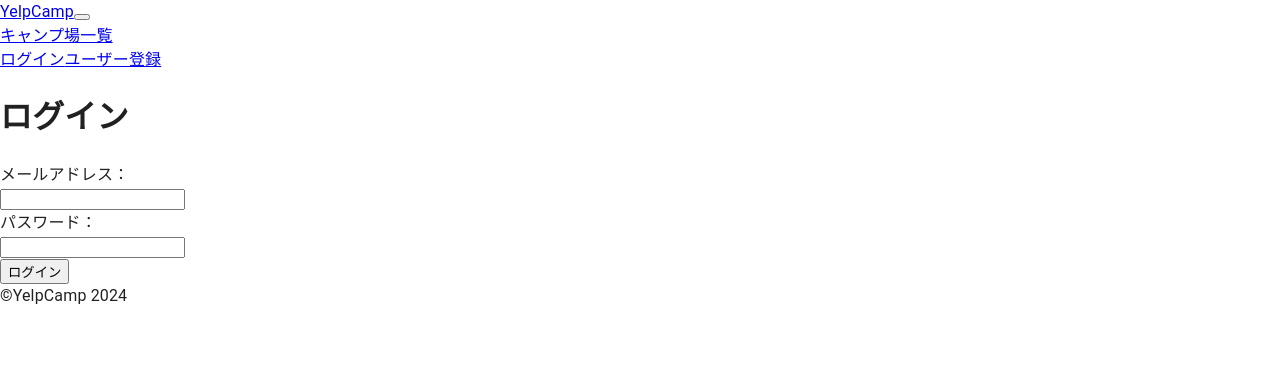
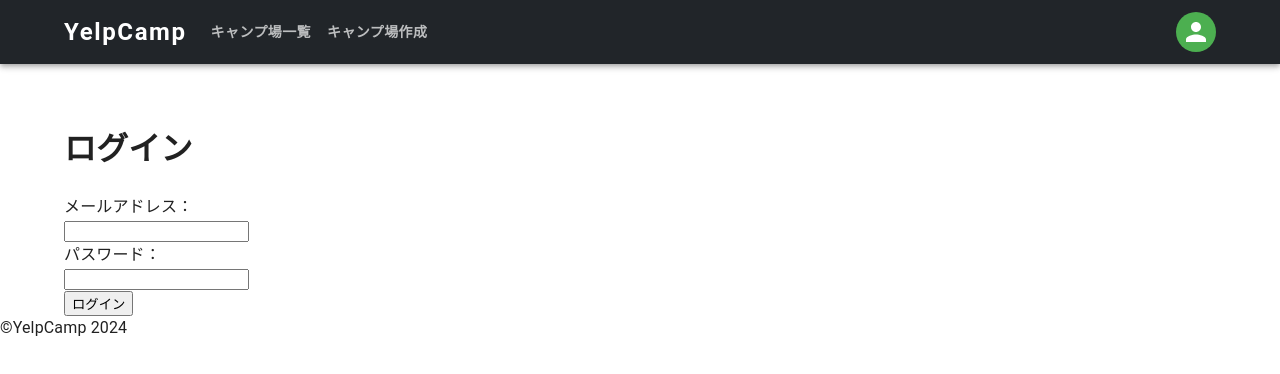
Before and after one commit to yukimnb/yelpcamp-react, a React (Vite) app: page /campgrounds/login in a window 1280 px wide. Shown: the top 374 px of the page. Built offline with nearby package versions, Linux system fonts and the light colour scheme.

Commit message:
NavBarをMUI仕様に修正

```diff
--- a/src/components/NavBar.jsx
+++ b/src/components/NavBar.jsx
@@ -1,15 +1,41 @@
+import { useState } from "react";
 import { Link, useNavigate } from "react-router-dom";
 import { useMutation } from "react-query";
 import { userLogout } from "../apis/user-api";
 import { toast } from "react-toastify";
 import { useUser } from "./ContextProvider";
 import { useErrorBoundary } from "react-error-boundary";
+import { styled } from "@mui/material/styles";
+import { AppBar, Box, Toolbar, IconButton, Typography, Menu, Container, Avatar, Button, MenuItem } from "@mui/material";
+import MenuIcon from "@mui/icons-material/Menu";
+
+const settings = [
+  { linkName: "ログイン", link: "/campgrounds/login" },
+  { linkName: "ユーザー登録", link: "/campgrounds/signup" },
+];
 
 export const NavBar = () => {
+  const [anchorElNav, setAnchorElNav] = useState(false);
+  const [anchorElUser, setAnchorElUser] = useState(null);
   const [user, setUser] = useUser();
   const navigate = useNavigate();
   const { showBoundary } = useErrorBoundary();
   const logoutMutation = useMutation(userLogout);
+
+  const handleOpenNavMenu = (event) => {
+    setAnchorElNav(event.currentTarget);
+  };
+  const handleOpenUserMenu = (event) => {
+    setAnchorElUser(event.currentTarget);
+  };
+
+  const handleCloseNavMenu = () => {
+    setAnchorElNav(null);
+  };
+
+  const handleCloseUserMenu = () => {
+    setAnchorElUser(null);
+  };
 
   const handleLogout = () => {
     logoutMutation.mutate(null, {
@@ -27,51 +53,124 @@ export const NavBar = () => {
   };
 
   return (
-    <nav className="navbar sticky-top navbar-expand-lg navbar-dark bg-dark">
-      <div className="container-fluid">
-        <Link to={"/"} className="navbar-brand">
-          YelpCamp
-        </Link>
-        <button
-          className="navbar-toggler ms-auto"
-          type="button"
-          data-bs-toggle="collapse"
-          data-bs-target="#navbarNavAltMarkup"
-          aria-controls="navbarNavAltMarkup"
-          aria-expanded="false"
-          aria-label="Toggle navigation">
-          <span className="navbar-toggler-icon"></span>
-        </button>
-        <div className="collapse navbar-collapse" id="navbarNavAltMarkup">
-          <div className="navbar-nav">
-            <Link to="/campgrounds" className="nav-link">
+    <AppBar position="sticky" sx={{ backgroundColor: "#212529" }}>
+      <Container>
+        <Toolbar disableGutters>
+          <Typography
+            variant="h5"
+            noWrap
+            component={Link}
+            to={"/"}
+            sx={{
+              mr: 2,
+              display: { xs: "none", md: "flex" },
+              fontWeight: (theme) => theme.typography.fontWeightBold,
+              letterSpacing: ".1rem",
+              color: "inherit",
+              textDecoration: "none",
+            }}>
+            YelpCamp
+          </Typography>
+
+          <Box sx={{ flexGrow: 1, display: { xs: "none", md: "flex" } }}>
+            <NavLinkButton component={Link} to={"/campgrounds"}>
               キャンプ場一覧
-            </Link>
-            {user.key && (
-              <Link to="/campgrounds/create" className="nav-link">
-                キャンプ場作成
-              </Link>
-            )}
-          </div>
-          <div className="navbar-nav ms-auto">
-            {user.key ? (
-              <Link className="nav-link" onClick={handleLogout}>
-                ログアウト
-              </Link>
-            ) : (
-              <>
-                <Link to="/campgrounds/login" className="nav-link">
-                  ログイン
-                </Link>
-                <Link to="/campgrounds/signup" className="nav-link">
-                  ユーザー登録
-                </Link>
-              </>
-            )}
-          </div>
-        </div>
-        {user.key && <span className="badge rounded-pill text-bg-warning mx-2">{user.name}</span>}
-      </div>
-    </nav>
+            </NavLinkButton>
+            <NavLinkButton component={Link} to={"/campgrounds/create"}>
+              キャンプ場作成
+            </NavLinkButton>
+          </Box>
+
+          <Box sx={{ flexGrow: 1, display: { xs: "flex", md: "none" } }}>
+            <IconButton size="large" onClick={handleOpenNavMenu} color="inherit">
+              <MenuIcon />
+            </IconButton>
+            <Menu
+              anchorEl={anchorElNav}
+              anchorOrigin={{
+                vertical: "bottom",
+                horizontal: "left",
+              }}
+              keepMounted
+              transformOrigin={{
+                vertical: "top",
+                horizontal: "left",
+              }}
+              open={Boolean(anchorElNav)}
+              onClose={handleCloseNavMenu}
+              sx={{
+                display: { xs: "block", md: "none" },
+              }}>
+              <MenuItem component={Link} to={"/campgrounds"}>
+                <Typography textAlign="center">キャンプ場一覧</Typography>
+              </MenuItem>
+              <MenuItem component={Link} to={"/campgrounds/create"}>
+                <Typography textAlign="center">キャンプ場作成</Typography>
+              </MenuItem>
+            </Menu>
+          </Box>
+
+          <Typography
+            variant="h5"
+            noWrap
+            component={Link}
+            to={"/"}
+            sx={{
+              display: { xs: "flex", md: "none" },
+              flexGrow: 1,
+              fontWeight: (theme) => theme.typography.fontWeightBold,
+              letterSpacing: ".1rem",
+              color: "inherit",
+              textDecoration: "none",
+            }}>
+            YelpCamp
+          </Typography>
+
+          <Box sx={{ flexGrow: 0 }}>
+            <IconButton onClick={handleOpenUserMenu} sx={{ p: 0 }}>
+              <Avatar sx={{ bgcolor: (theme) => theme.palette.success.light }}>
+                {user.key && user.name.toLocaleUpperCase().at(0)}
+              </Avatar>
+            </IconButton>
+            <Menu
+              sx={{ mt: "45px" }}
+              anchorEl={anchorElUser}
+              anchorOrigin={{
+                vertical: "top",
+                horizontal: "right",
+              }}
+              keepMounted
+              transformOrigin={{
+                vertical: "top",
+                horizontal: "right",
+              }}
+              open={Boolean(anchorElUser)}
+              onClose={handleCloseUserMenu}>
+              {user.key ? (
+                <MenuItem onClick={handleLogout}>
+                  <Typography textAlign="center">Logout</Typography>
+                </MenuItem>
+              ) : (
+                settings.map((setting) => (
+                  <MenuItem key={setting.linkName} component={Link} to={setting.link}>
+                    <Typography textAlign="center">{setting.linkName}</Typography>
+                  </MenuItem>
+                ))
+              )}
+            </Menu>
+          </Box>
+        </Toolbar>
+      </Container>
+    </AppBar>
   );
 };
+
+const NavLinkButton = styled(Button)(({ theme }) => ({
+  my: 2,
+  color: "rgba(255,255,255,0.7)",
+  fontWeight: theme.typography.fontWeightBold,
+  display: "block",
+  "&:hover": {
+    color: "white",
+  },
+}));
--- a/src/pages/IndexPage.jsx
+++ b/src/pages/IndexPage.jsx
@@ -108,7 +108,7 @@ export const IndexPage = () => {
   );
 };
 
-export const NavLinkButton = styled(Button)(({ theme }) => ({
+const NavLinkButton = styled(Button)(({ theme }) => ({
   padding: theme.spacing(0.25, 0),
   fontWeight: theme.typography.fontWeightBold,
   color: "rgba(255, 255, 255, 0.5)",
--- a/src/pages/MainPage.jsx
+++ b/src/pages/MainPage.jsx
@@ -1,19 +1,19 @@
 import { Footer } from "../components/Footer";
 import { NavBar } from "../components/NavBar";
 import { Outlet, ScrollRestoration } from "react-router-dom";
+import { Box, Container } from "@mui/material";
 import "mapbox-gl/dist/mapbox-gl.css";
 import "../assets/css/starability.css";
 
 export const MainPage = () => {
   return (
-    <div className="d-flex flex-column vh-100">
+    <Box sx={{ display: "flex", flexDirection: "column", height: "100vh" }}>
       <NavBar />
-      <main className="container mt-5">
+      <Container fixed sx={{ mt: 5 }}>
         <ScrollRestoration />
-
         <Outlet />
-      </main>
+      </Container>
       <Footer />
-    </div>
+    </Box>
   );
 };
```
